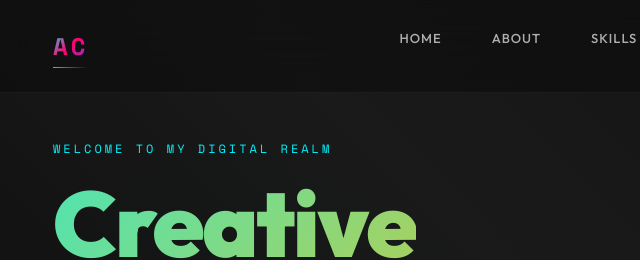
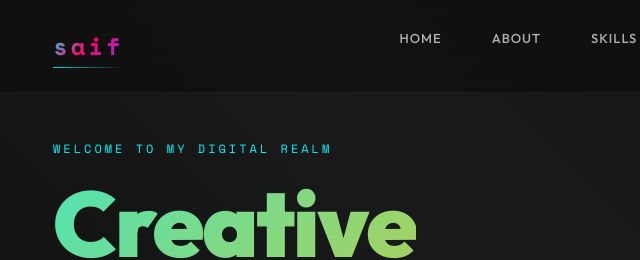
Before and after one commit to saifahmedff2f/dashboard, a plain HTML site: page index.html in a window 1280 px wide. Shown: the top 260 px of the page, 7-647 px from the left. Drawn offline with nearby package versions, Linux system fonts and the light colour scheme.

Commit message:
Update index.html
Signed-off-by: saifahmedff2f <saifahmed1v5@gmail.com>

```diff
--- a/index.html
+++ b/index.html
@@ -1015,7 +1015,7 @@
     </div>
 
     <header>
-        <a href="index.html" class="logo">AC</a>
+        <a href="index.html" class="logo">saif</a>
         <nav>
             <a href="#hero">Home</a>
             <a href="#about">About</a>
```
